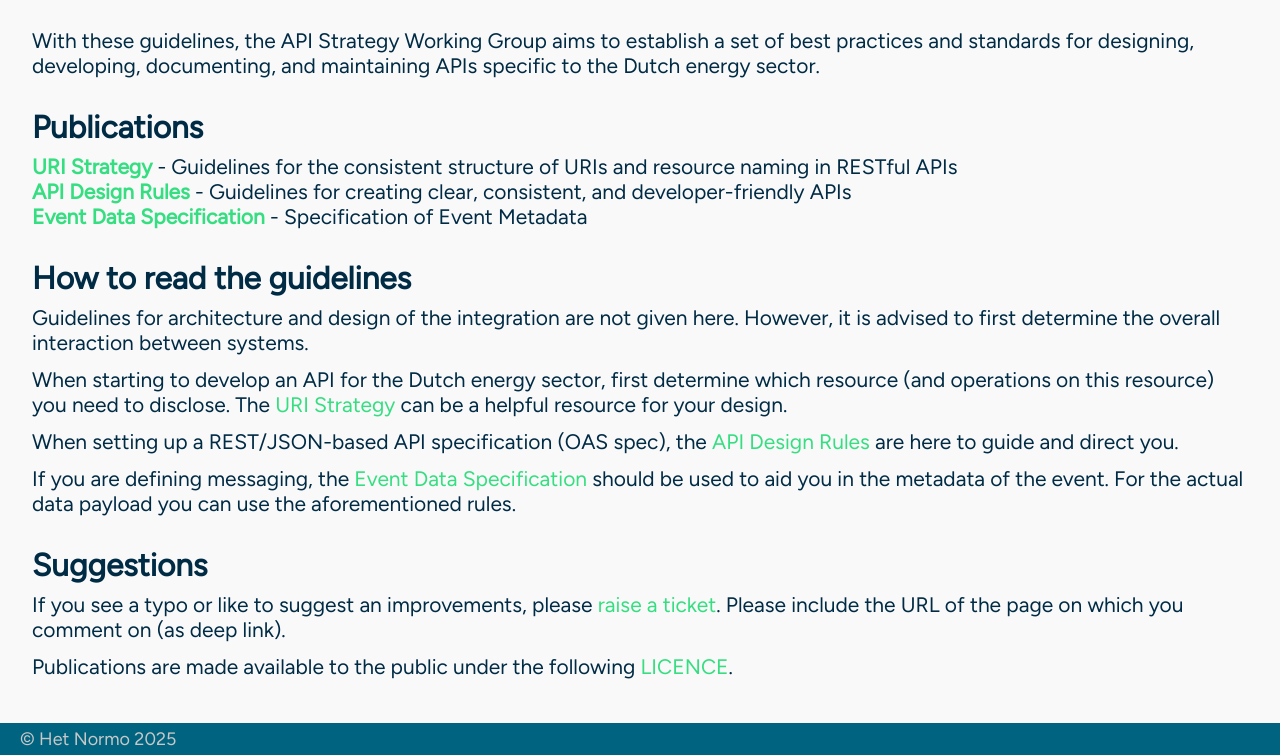
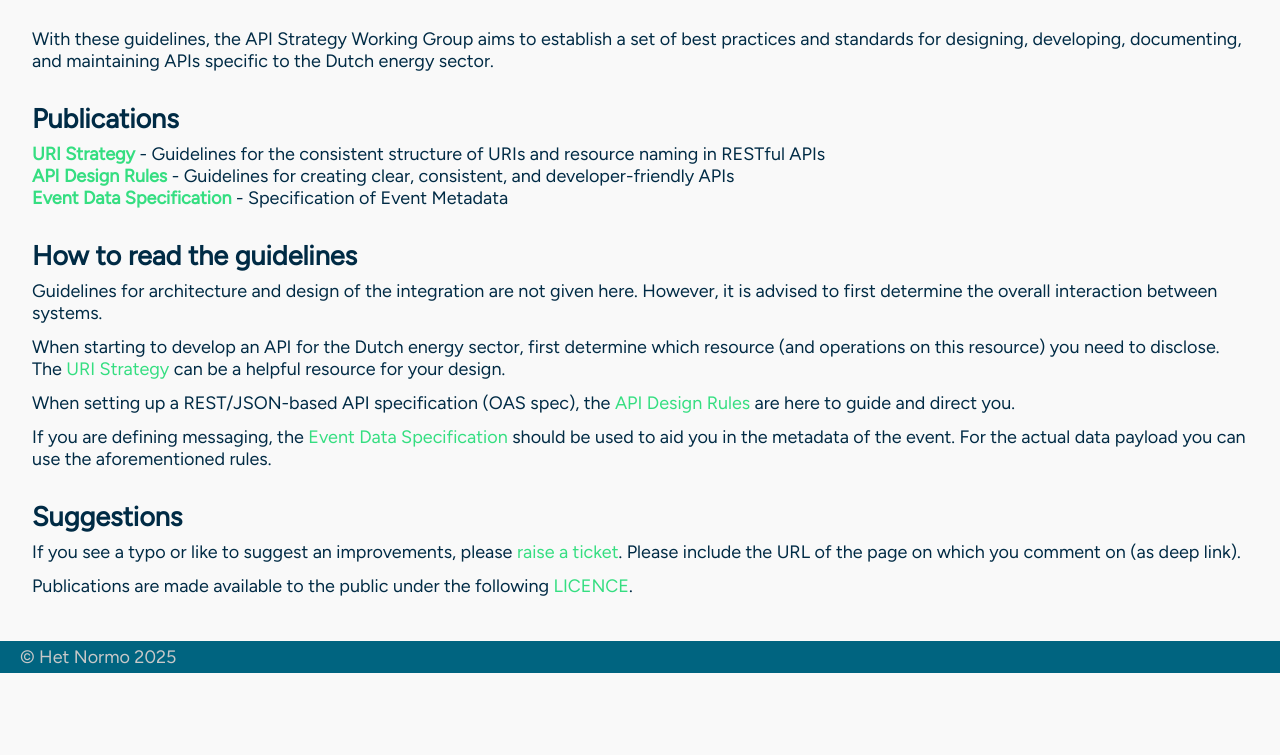
Before and after one commit to lemval/API-specifications, a Jekyll site: the page built from docs/contents.md, in a window 1280 px wide. Shown: the part 351-1106 px from the top of the page. Built offline with Jekyll 4.4.1, drawn with Linux system fonts in a browser that asks for light colours; our own code applies the rules of GitHub Pages for plain Markdown files; after the commit the page ends 1024 px from its top, so only the background shows below that.

Commit message:
Smaller font size

```diff
--- a/docs/assets/css/style.scss
+++ b/docs/assets/css/style.scss
@@ -93,7 +93,7 @@ body {
   color: #002b45;
   margin: 0;
   padding: 0;
-  font-size: 21px;
+  font-size: 18px;
   font-weight: 300;
 }
 
```
